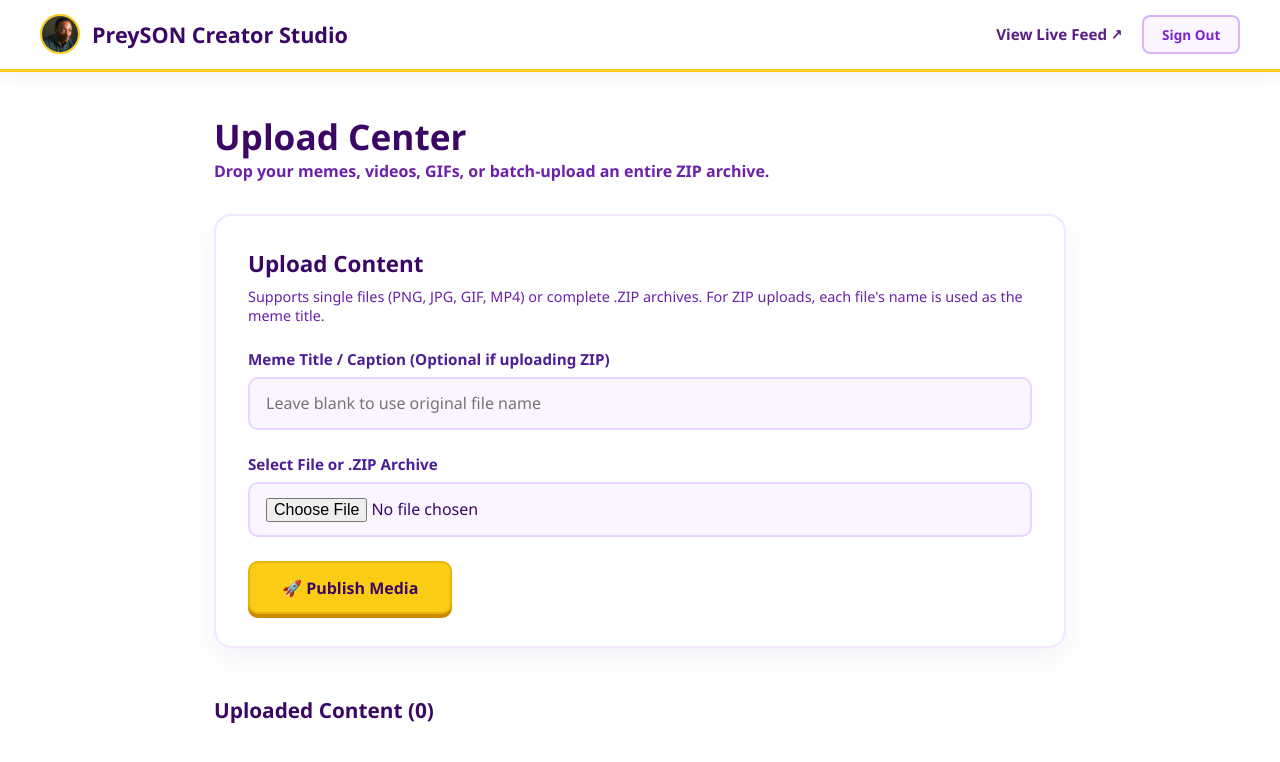
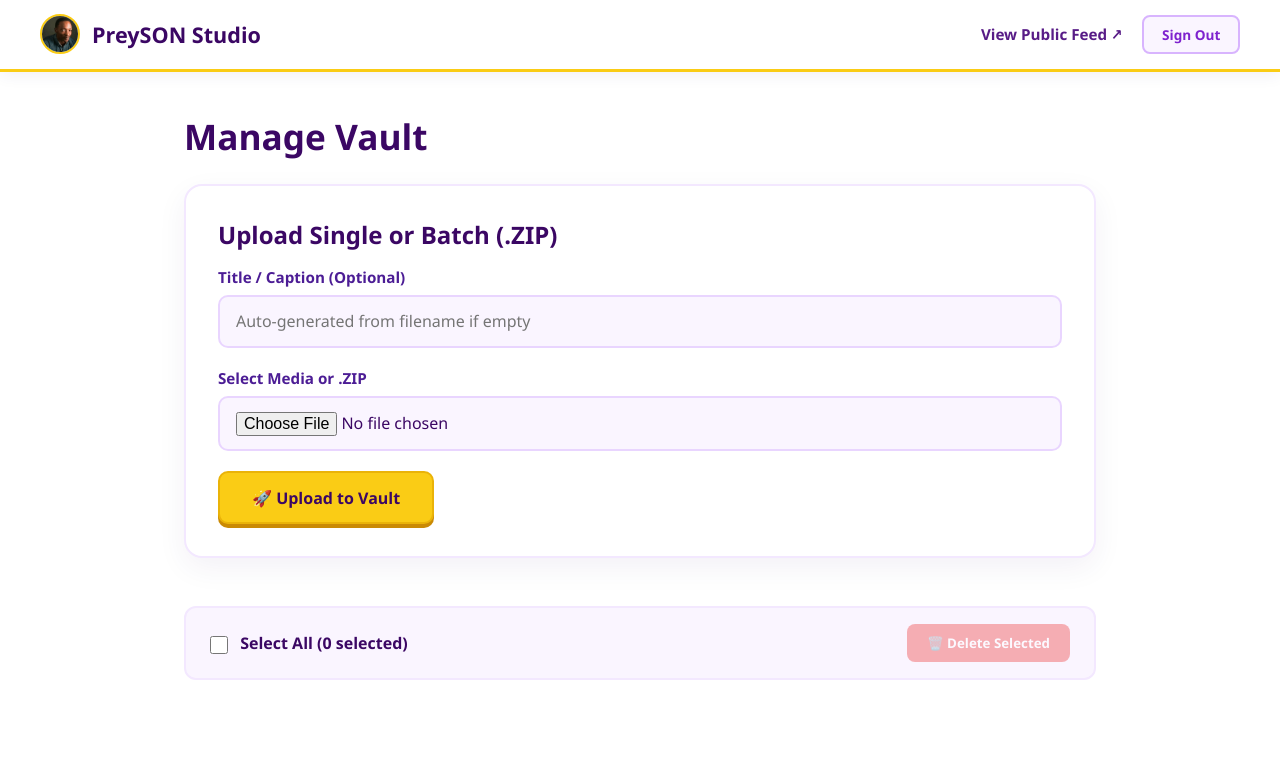
Before and after one commit to AqUwUaain/preyson-memes, a Laravel app: page /dashboard in a window 1280 px wide. Shown: the top 762 px of the page. Run offline with Laravel 12, Linux system fonts and the light colour scheme; a user stored in the database is signed in; data comes from the database, SQL or seed files in the repository; data that the repository does not hold is empty.

Commit message:
feat: complete PreySON meme vault with zip bulk import, batch delete, and view switcher

```diff
--- a/first_app/resources/views/dashboard.blade.php
+++ b/first_app/resources/views/dashboard.blade.php
@@ -73,29 +69,12 @@
             cursor: pointer;
             font-weight: 700;
             font-size: 0.85rem;
-            transition: all 0.2s;
-        }
-
-        .btn-logout:hover {
-            background: #ef4444;
-            color: #ffffff;
-            border-color: #ef4444;
         }
 
         .container {
-            max-width: 900px;
+            max-width: 960px;
             margin: 2.5rem auto;
             padding: 0 1.5rem;
-        }
-
-        .welcome-header {
-            margin-bottom: 2rem;
-        }
-
-        .welcome-header h1 {
-            font-size: 2.2rem;
-            color: #3b0764;
-            font-weight: 900;
         }
 
         .alert-success {
@@ -127,21 +96,8 @@
             margin-bottom: 3rem;
         }
 
-        .upload-card h2 {
-            font-size: 1.4rem;
-            color: #3b0764;
-            font-weight: 800;
-            margin-bottom: 0.5rem;
-        }
-
-        .upload-card p.subtitle {
-            color: #6b21a8;
-            font-size: 0.9rem;
-            margin-bottom: 1.5rem;
-        }
-
         .form-group {
-            margin-bottom: 1.5rem;
+            margin-bottom: 1.25rem;
         }
 
         .form-group label {
@@ -152,8 +108,7 @@
             font-size: 0.95rem;
         }
 
-        .form-group input[type="text"],
-        .form-group input[type="file"] {
+        .form-group input {
             width: 100%;
             padding: 0.85rem 1rem;
             border-radius: 10px;
@@ -179,24 +129,33 @@
             font-weight: 800;
             border-radius: 10px;
             cursor: pointer;
-            transition: transform 0.1s, box-shadow 0.1s;
         }
 
-        .btn-yellow:hover {
-            transform: translateY(-2px);
-            box-shadow: 0 6px 0 #ca8a04;
+        .batch-bar {
+            display: flex;
+            justify-content: space-between;
+            align-items: center;
+            background: #faf5ff;
+            border: 2px solid #f3e8ff;
+            padding: 1rem 1.5rem;
+            border-radius: 12px;
+            margin-bottom: 1.5rem;
         }
 
-        .btn-yellow:active {
-            transform: translateY(2px);
-            box-shadow: 0 1px 0 #ca8a04;
+        .btn-danger {
+            background: #ef4444;
+            color: white;
+            border: none;
+            padding: 0.6rem 1.25rem;
+            border-radius: 8px;
+            font-weight: 800;
+            cursor: pointer;
+            transition: opacity 0.2s;
         }
 
-        .history h3 {
-            font-size: 1.3rem;
-            margin-bottom: 1rem;
-            color: #3b0764;
-            font-weight: 800;
+        .btn-danger:disabled {
+            opacity: 0.4;
+            cursor: not-allowed;
         }
 
         .grid-history {
@@ -235,10 +207,10 @@
     <nav>
         <div class="brand-container">
             <img src="{{ asset('logo.png') }}" alt="PreySON Logo" class="brand-logo">
-            <span class="brand-title">PreySON Creator Studio</span>
+            <span class="brand-title">PreySON Studio</span>
         </div>
         <div class="nav-actions">
-            <a href="/" class="btn-live" target="_blank">View Live Feed &nearr;</a>
+            <a href="/" class="btn-live" target="_blank">View Public Feed &nearr;</a>
             <form action="/logout" method="POST" style="display:inline;">
                 @csrf
                 <button type="submit" class="btn-logout">Sign Out</button>
@@ -247,61 +219,71 @@
     </nav>
 
     <div class="container">
-        <div class="welcome-header">
-            <h1>Upload Center</h1>
-            <p style="color: #6b21a8; font-weight: 600;">Drop your memes, videos, GIFs, or batch-upload an entire ZIP archive.</p>
-        </div>
+        <h1 style="font-size: 2.2rem; font-weight: 900; margin-bottom: 1.5rem;">Manage Vault</h1>
 
         @if(session('success'))
-            <div class="alert-success">
-                {{ session('success') }}
-            </div>
-        @endif
-
-        @if($errors->any())
-            <div class="alert-error">
-                @foreach ($errors->all() as $error)
-                    <p>{{ $error }}</p>
-                @endforeach
-            </div>
+            <div class="alert-success">{{ session('success') }}</div>
         @endif
 
         <div class="upload-card">
-            <h2>Upload Content</h2>
-            <p class="subtitle">Supports single files (PNG, JPG, GIF, MP4) or complete .ZIP archives. For ZIP uploads, each file's name is used as the meme title.</p>
-
+            <h2 style="margin-bottom: 1rem; font-weight: 800;">Upload Single or Batch (.ZIP)</h2>
             <form action="{{ route('posts.store') }}" method="POST" enctype="multipart/form-data">
                 @csrf
                 <div class="form-group">
-                    <label for="title">Meme Title / Caption (Optional if uploading ZIP)</label>
-                    <input type="text" id="title" name="title" placeholder="Leave blank to use original file name">
+                    <label for="title">Title / Caption (Optional)</label>
+                    <input type="text" id="title" name="title" placeholder="Auto-generated from filename if empty">
                 </div>
-
                 <div class="form-group">
-                    <label for="media">Select File or .ZIP Archive</label>
+                    <label for="media">Select Media or .ZIP</label>
                     <input type="file" id="media" name="media" accept="image/*,video/mp4,video/webm,video/quicktime,.zip" required>
                 </div>
-
-                <button type="submit" class="btn-yellow">🚀 Publish Media</button>
+                <button type="submit" class="btn-yellow">🚀 Upload to Vault</button>
             </form>
         </div>
 
-        <div class="history">
-            <h3>Uploaded Content ({{ $posts->count() }})</h3>
+        <form id="batchDeleteForm" action="{{ route('posts.batchDelete') }}" method="POST">
+            @csrf
+            @method('DELETE')
+
+            <div class="batch-bar">
+                <div>
+                    <input type="checkbox" id="selectAll" onchange="toggleSelectAll(this)" style="width: 18px; height: 18px; accent-color: #7c3aed; vertical-align: middle;">
+                    <label for="selectAll" style="font-weight: 800; margin-left: 0.5rem; cursor: pointer;">Select All (<span id="selectedCount">0</span> selected)</label>
+                </div>
+                <button type="submit" id="deleteBtn" class="btn-danger" disabled onclick="return confirm('Are you sure you want to delete the selected memes?')">
+                    🗑️ Delete Selected
+                </button>
+            </div>
+
             <div class="grid-history">
                 @foreach($posts as $post)
                     <div class="history-card">
+                        <input type="checkbox" name="post_ids[]" value="{{ $post->id }}" class="post-checkbox" onchange="updateCount()">
                         @if($post->media_type === 'video')
                             <video src="{{ asset('storage/' . $post->media_path) }}"></video>
                         @else
                             <img src="{{ asset('storage/' . $post->media_path) }}" alt="{{ $post->title }}">
                         @endif
-                        <p>{{ $post->title }}</p>
+                        <p title="{{ $post->title }}">{{ $post->title }}</p>
                     </div>
                 @endforeach
             </div>
-        </div>
+        </form>
     </div>
+
+    <script>
+        function toggleSelectAll(master) {
+            const checkboxes = document.querySelectorAll('.post-checkbox');
+            checkboxes.forEach(cb => cb.checked = master.checked);
+            updateCount();
+        }
+
+        function updateCount() {
+            const checked = document.querySelectorAll('.post-checkbox:checked').length;
+            document.getElementById('selectedCount').innerText = checked;
+            document.getElementById('deleteBtn').disabled = checked === 0;
+        }
+    </script>
 
 </body>
 </html>
--- a/first_app/routes/web.php
+++ b/first_app/routes/web.php
@@ -40,3 +40,12 @@ Route::middleware('auth')->group(function () {
     Route::post('/posts', [PostController::class, 'store'])->name('posts.store');
     Route::post('/posts/zip', [PostController::class, 'storeZip'])->name('posts.zip');
 });
+Route::middleware('auth')->group(function () {
+    Route::get('/dashboard', function () {
+        $posts = Post::latest()->get();
+        return view('dashboard', compact('posts'));
+    });
+
+    Route::post('/posts', [PostController::class, 'store'])->name('posts.store');
+    Route::delete('/posts/batch-delete', [PostController::class, 'batchDelete'])->name('posts.batchDelete');
+});
```
Also changed, not shown: other parts of first_app/resources/views/dashboard.blade.php (+15 -21 lines), first_app/app/Http/Controllers/PostController.php (+36 -9 lines), first_app/resources/views/blog.blade.php (+195 -88 lines).
